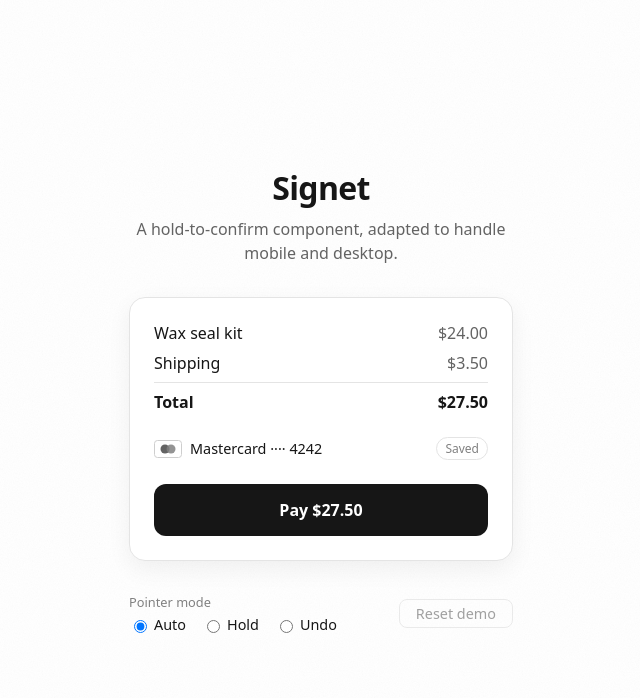
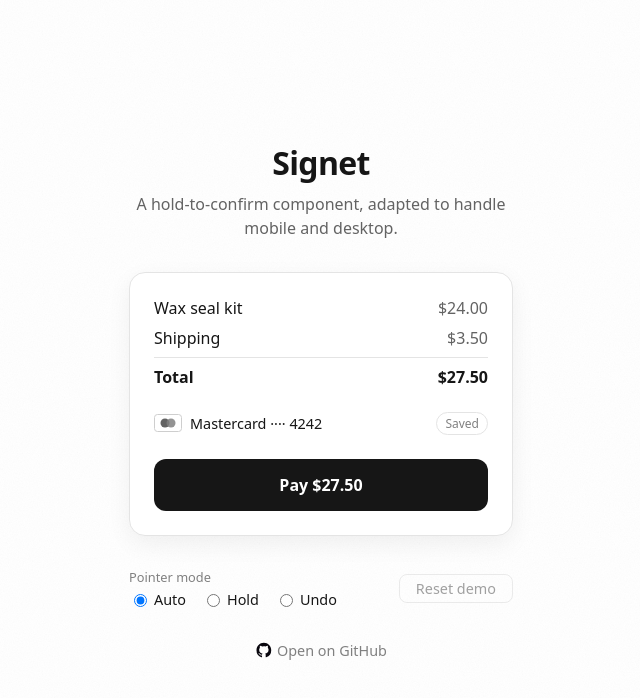
Before and after one commit to levelorbit/signet, a React (Vite) app: page / in a window 1280 px wide. Shown: the top 698 px of the page, without its empty margins (319-959 px from the left). Built offline with nearby package versions, Linux system fonts and the light colour scheme.

Commit message:
Add project link to footer

```diff
--- a/src/App.module.css
+++ b/src/App.module.css
@@ -15,6 +15,32 @@
   align-items: center;
   gap: var(--space-sm);
   text-align: center;
+}
+
+.footer {
+  display: flex;
+  justify-content: center;
+}
+
+.githubLink {
+  display: inline-flex;
+  align-items: center;
+  gap: var(--space-xs);
+  font-size: 0.9rem;
+  color: var(--color-faint);
+  text-decoration: none;
+  transition: color 150ms ease;
+}
+
+.githubLink:hover {
+  color: var(--color-muted);
+  text-decoration: underline;
+}
+
+.githubIcon {
+  width: 1.125rem;
+  height: 1.125rem;
+  fill: currentColor;
 }
 
 .title {
--- a/src/App.tsx
+++ b/src/App.tsx
@@ -103,6 +103,19 @@ function App() {
         </button>
       </div>
 
+      <div className={styles.footer}>
+        <a
+          className={styles.githubLink}
+          href="https://github.com/levelorbit/signet"
+          target="_blank"
+          rel="noreferrer"
+        >
+          <svg className={styles.githubIcon} width="18" height="18" aria-hidden="true">
+            <use href="/icons.svg#github-icon" />
+          </svg>
+          Open on GitHub
+        </a>
+      </div>
     </main>
   );
 }
```
